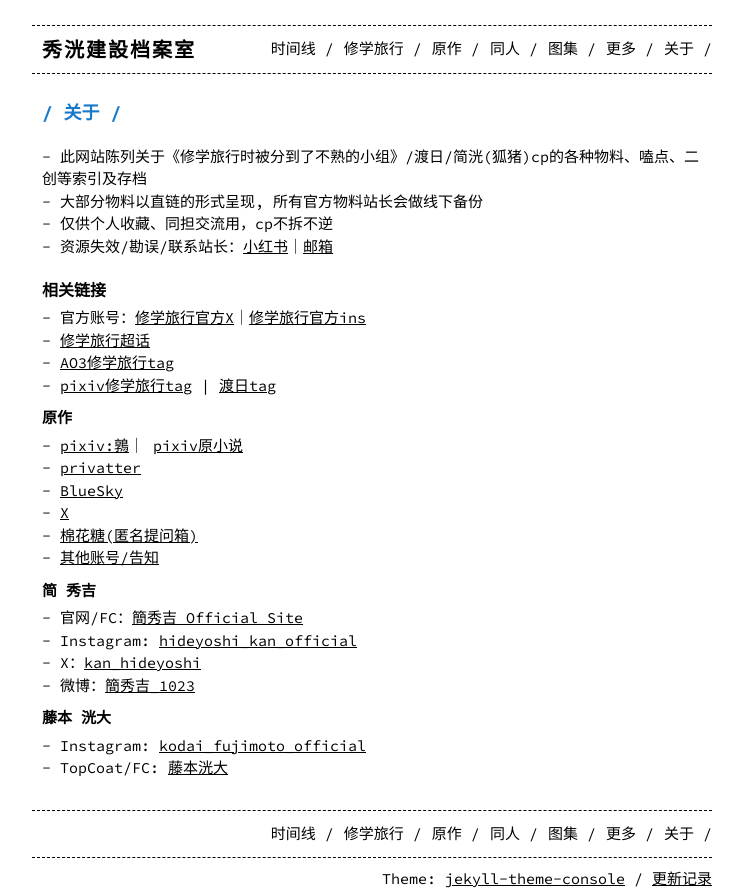
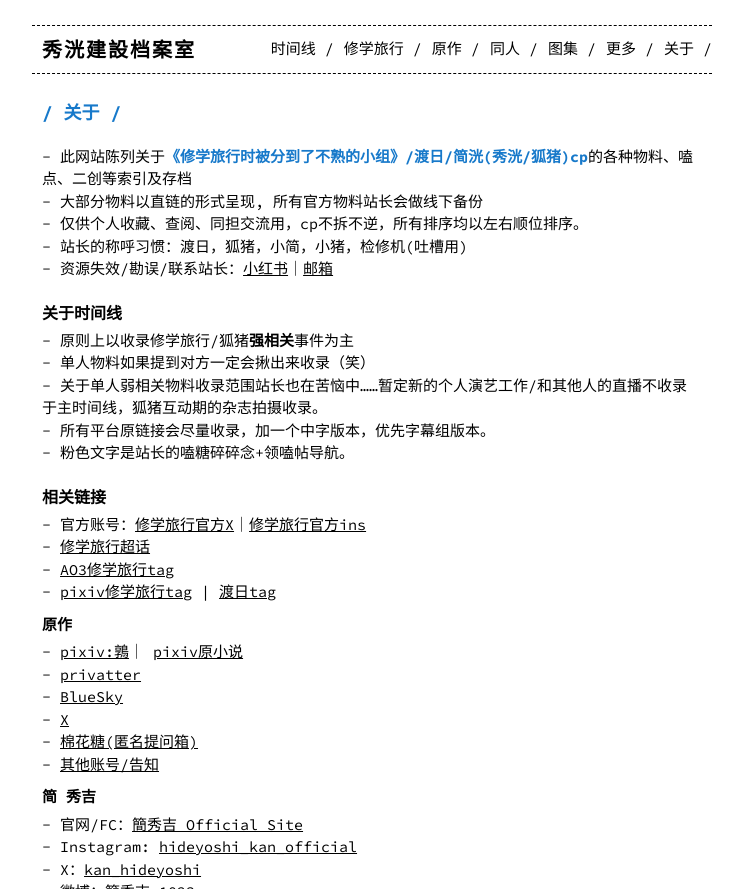
Before and after one commit to eri329/hidekou, a Jekyll site: the page built from about.md, in a window 1280 px wide, cut to the strip 0-889 px from the top of the page. Shown: the whole strip, without its empty margins (268-1011 px from the left). Built offline with Jekyll 4.4.1, drawn with Linux system fonts in a browser that asks for light colours; comment, search, counter and statistics services are not loaded.

Commit message:
add more events and update about page

```diff
--- a/_sass/base.scss
+++ b/_sass/base.scss
@@ -151,8 +151,7 @@ main {
 
 h1 {
 	font-size: 18px;
-	/*	color: #337016;
-*/
+	/*	color: #337016; */
 	color: #1779ca;
 	font-weight: bold;
 	margin-bottom: 20px;
@@ -250,10 +249,22 @@ h5 {
  */
 blockquote {
 	font-size: 14px;
-	border-left: 4px solid #1779ca;
+	border-left: 4px solid #46bae8;
 	padding-left: 16px;
 	margin: 10px 0;
 	font-style: normal; /* Remove default italic if unwanted */
+}
+
+.note {
+	/* orange:  #ee5222;
+	yellow: #ee8122;*/
+	color: #ee5b9f;
+	margin-top: 10px;
+	display: block;
+}
+
+.text-blue{
+	color: #1779ca;
 }
 
 /**
--- a/about.md
+++ b/about.md
@@ -4,11 +4,22 @@ layout: page
 permalink: /about/
 ---
 
-- 此网站陈列关于《修学旅行时被分到了不熟的小组》/渡日/简洸(狐猪)cp的各种物料、嗑点、二创等索引及存档
+- 此网站陈列关于**《修学旅行时被分到了不熟的小组》/渡日/简洸(秀洸/狐猪)cp**{: .text-blue}的各种物料、嗑点、二创等索引及存档
 - 大部分物料以直链的形式呈现, 所有官方物料站长会做线下备份
-<!-- - 带锁链接(🔒)表示未公开存档，主要为站长自用，如有需要可以联系我，很乐意分享给真心喜爱他们的同担。 -->
-- 仅供个人收藏、同担交流用，cp不拆不逆
+- 仅供个人收藏、查阅、同担交流用，cp不拆不逆，所有排序均以左右顺位排序。
+- 站长的称呼习惯：渡日，狐猪，小简，小猪，检修机(吐槽用)
 - 资源失效/勘误/联系站长：[小红书](https://www.xiaohongshu.com/user/profile/6029aa8d0000000001005607)｜[邮箱](mailto:lieri1457@gmail.com)
+
+## 关于时间线
+- 原则上以收录修学旅行/狐猪**强相关**事件为主
+- 单人物料如果提到对方一定会揪出来收录（笑）
+- 关于单人弱相关物料收录范围站长也在苦恼中……暂定新的个人演艺工作/和其他人的直播不收录于主时间线，狐猪互动期的杂志拍摄收录。
+- 所有平台原链接会尽量收录，加一个中字版本，优先字幕组版本。
+- 粉色文字是站长的嗑糖碎碎念+领嗑帖导航。
+
+<!-- - 非公开链接(暂定)
+    -   🔒: 站长自用存档(notion/onedrive)，如有需要可以联系站长。
+    -   🔐: 半公开物料(wordpress)，可以根据提示输入密码后访问。 -->
 
 ## 相关链接
 
```
Also changed, not shown: index.md (+5 -3 lines).
